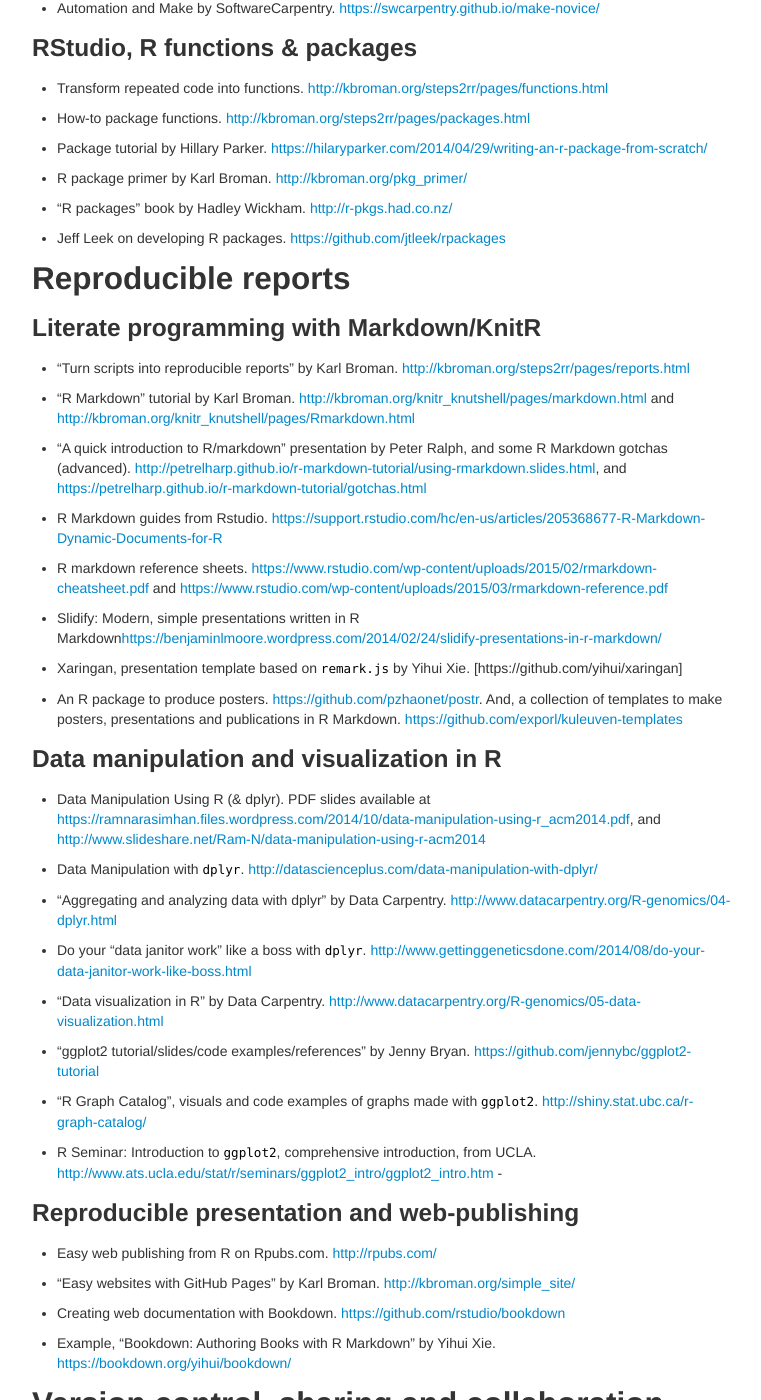
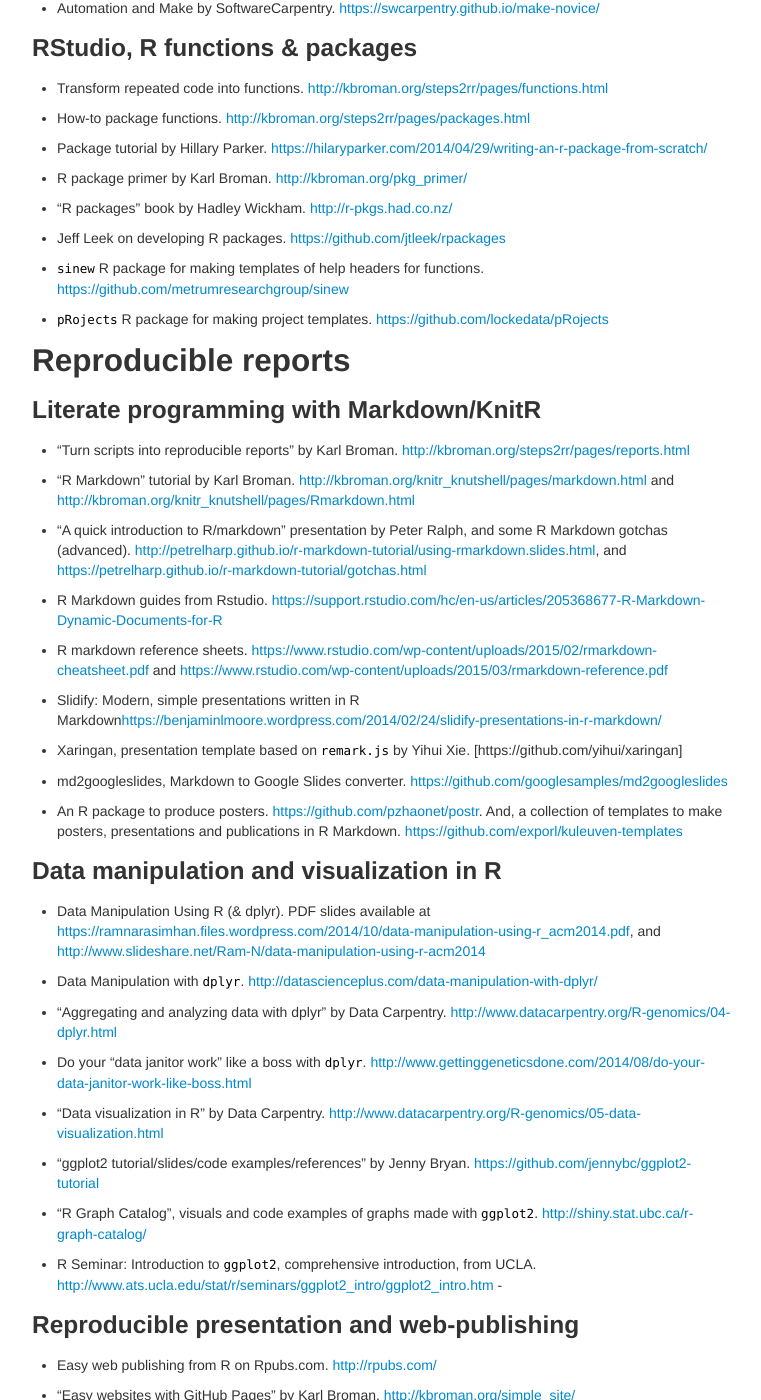
Before and after one commit to mdozmorov/BIOS692, a Jekyll site: the page built from pages/references.md, in a window 1280 px wide and 1400 px high, scrolled down 2446 px. Shown: the whole window, without its empty margins (258-1019 px from the left). Built offline with Jekyll 4.4.1, drawn with Linux system fonts in a browser that asks for light colours; some of the changed text lies outside the part shown.

Commit message:
Add references from memory

```diff
--- a/pages/references.md
+++ b/pages/references.md
@@ -124,6 +124,10 @@ title: References, "Reproducible research tools" course, BIOS 692
 
 - Jeff Leek on developing R packages. [https://github.com/jtleek/rpackages](https://github.com/jtleek/rpackages)
 
+- `sinew` R package for making templates of help headers for functions. [https://github.com/metrumresearchgroup/sinew](https://github.com/metrumresearchgroup/sinew)
+
+- `pRojects` R package for making project templates. [https://github.com/lockedata/pRojects](https://github.com/lockedata/pRojects)
+
 ## Reproducible reports
 
 ### Literate programming with Markdown/KnitR {#knitr}
@@ -141,6 +145,8 @@ title: References, "Reproducible research tools" course, BIOS 692
 - Slidify: Modern, simple presentations written in R Markdown[https://benjaminlmoore.wordpress.com/2014/02/24/slidify-presentations-in-r-markdown/](https://benjaminlmoore.wordpress.com/2014/02/24/slidify-presentations-in-r-markdown/)
 
 - Xaringan, presentation template based on `remark.js` by Yihui Xie. [https://github.com/yihui/xaringan]
+
+- md2googleslides, Markdown to Google Slides converter. [https://github.com/googlesamples/md2googleslides](https://github.com/googlesamples/md2googleslides)
 
 - An R package to produce posters. [https://github.com/pzhaonet/postr](https://github.com/pzhaonet/postr). And, a collection of templates to make posters, presentations and publications in R Markdown. [https://github.com/exporl/kuleuven-templates](https://github.com/exporl/kuleuven-templates)
 
@@ -172,6 +178,9 @@ title: References, "Reproducible research tools" course, BIOS 692
 - Creating web documentation with Bookdown. [https://github.com/rstudio/bookdown](https://github.com/rstudio/bookdown)
 
 - Example, "Bookdown: Authoring Books with R Markdown" by Yihui Xie. [https://bookdown.org/yihui/bookdown/](https://bookdown.org/yihui/bookdown/)
+
+- Github Pages template for academic personal websites. [https://github.com/academicpages/academicpages.github.io](https://github.com/academicpages/academicpages.github.io)
+
 
 ## Version control, sharing and collaboration
 
```
